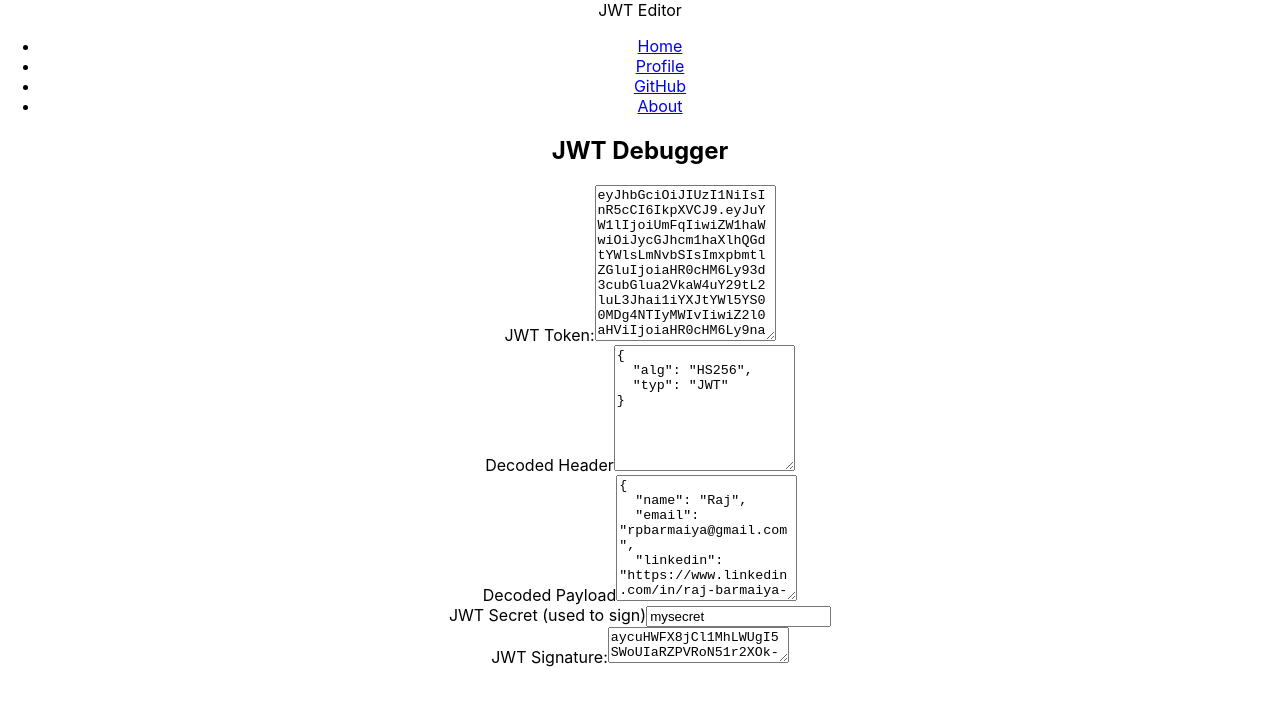
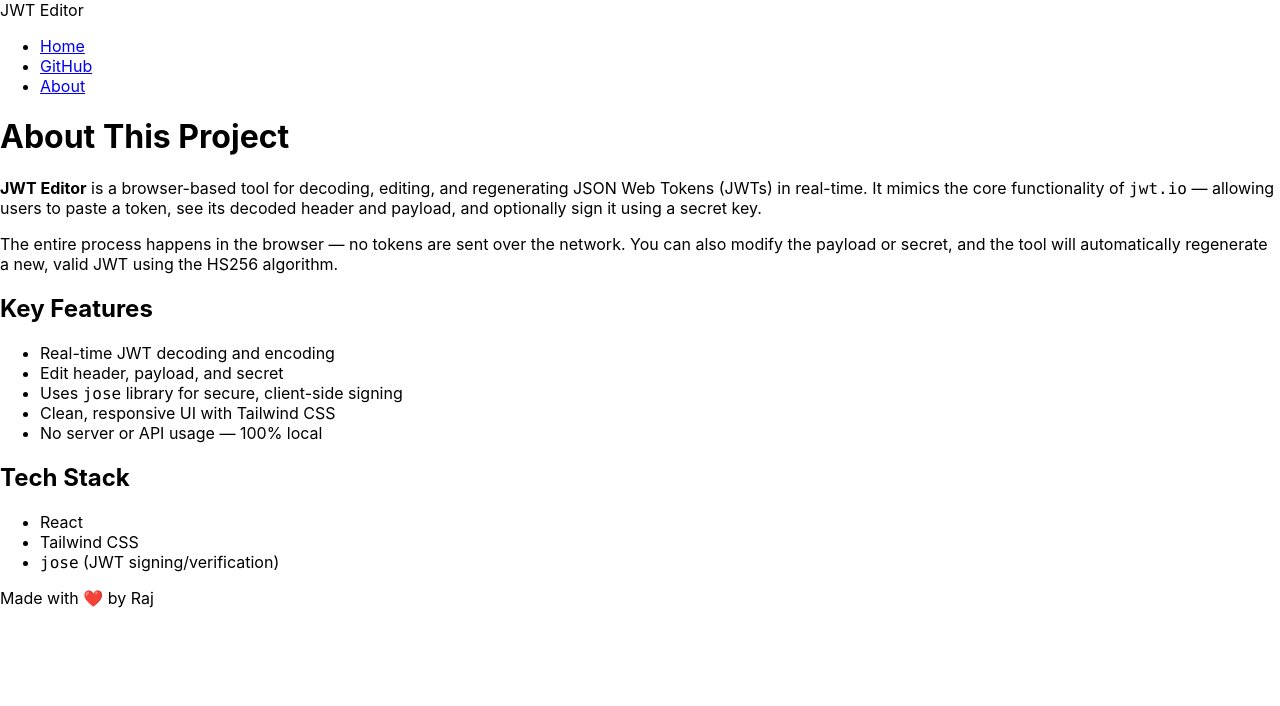
Before and after one commit to raj0811/jwt-editor, a React (Create React App) app: page /about in a window 1280 px wide. Shown: the top 706 px of the page. Built offline with nearby package versions, Linux system fonts and the light colour scheme.

Commit message:
update readme and nav

```diff
--- a/package.json
+++ b/package.json
@@ -12,6 +12,7 @@
     "jwt-decode": "^4.0.0",
     "react": "^19.1.0",
     "react-dom": "^19.1.0",
+    "react-router-dom": "^7.6.3",
     "react-scripts": "5.0.1",
     "web-vitals": "^2.1.4"
   },
--- a/src/App.js
+++ b/src/App.js
@@ -1,17 +1,27 @@
-import logo from "./logo.svg";
-import "./App.css";
+import React from "react";
+import { BrowserRouter as Router, Routes, Route } from "react-router-dom";
+
+import Navbar from "./Components/Navbar";
 import JWTEditor from "./Components/JWTEditor";
-import Navbar from "./Components/Navbar";
+import About from "./Components/About";
+// import Profile from "./Components/Profile";
 
 function App() {
   return (
     <div className="App">
+      <Router>
         <Navbar />
-      <div className="flex w-full justify-center items-center bg-gray-900 p-4">
-        <div className="w-[80%]">
-          <JWTEditor />
+
+        <div className="flex w-full justify-center items-center bg-gray-900 p-4">
+          <div className="w-[80%]">
+            <Routes>
+              <Route path="/" element={<JWTEditor />} />
+              {/* <Route path="/profile" element={<Profile />} /> */}
+              <Route path="/about" element={<About />} />
+            </Routes>
+          </div>
         </div>
-      </div>
+      </Router>
     </div>
   );
 }
--- /dev/null
+++ b/src/Components/About.jsx
@@ -0,0 +1,39 @@
+import React from 'react';
+
+export default function About() {
+  return (
+    <div className="bg-gray-900 text-white min-h-screen px-6 py-10 font-mono">
+      <div className="max-w-3xl mx-auto">
+        <h1 className="text-3xl font-bold mb-6 border-b border-gray-700 pb-2">About This Project</h1>
+
+        <p className="mb-4">
+          <strong>JWT Editor</strong> is a browser-based tool for decoding, editing, and regenerating JSON Web Tokens (JWTs) in real-time. It mimics the core functionality of <code>jwt.io</code> — allowing users to paste a token, see its decoded header and payload, and optionally sign it using a secret key.
+        </p>
+
+        <p className="mb-4">
+          The entire process happens in the browser — no tokens are sent over the network. You can also modify the payload or secret, and the tool will automatically regenerate a new, valid JWT using the HS256 algorithm.
+        </p>
+
+        <h2 className="text-2xl font-semibold mt-8 mb-4">Key Features</h2>
+        <ul className="list-disc list-inside space-y-2">
+          <li>Real-time JWT decoding and encoding</li>
+          <li>Edit header, payload, and secret</li>
+          <li>Uses <code>jose</code> library for secure, client-side signing</li>
+          <li>Clean, responsive UI with Tailwind CSS</li>
+          <li>No server or API usage — 100% local</li>
+        </ul>
+
+        <h2 className="text-2xl font-semibold mt-8 mb-4">Tech Stack</h2>
+        <ul className="list-disc list-inside space-y-2">
+          <li>React</li>
+          <li>Tailwind CSS</li>
+          <li><code>jose</code> (JWT signing/verification)</li>
+        </ul>
+
+        <p className="mt-8 text-sm text-gray-400">
+          Made with ❤️ by Raj
+        </p>
+      </div>
+    </div>
+  );
+}
--- a/src/Components/Navbar.jsx
+++ b/src/Components/Navbar.jsx
@@ -8,11 +8,11 @@ export default function Navbar() {
         <li>
           <a href="/" className="hover:text-blue-400 transition duration-200">Home</a>
         </li>
+        {/* <li>
+          <a href="/profile" className="hover:text-blue-400 transition duration-200">Profile</a>
+        </li> */}
         <li>
-          <a href="/profile" className="hover:text-blue-400 transition duration-200">Profile</a>
-        </li>
-        <li>
-          <a href="https://github.com" target="_blank" rel="noopener noreferrer" className="hover:text-blue-400 transition duration-200">
+          <a href="https://github.com/raj0811/jwt-editor.git" target="_blank" rel="noopener noreferrer" className="hover:text-blue-400 transition duration-200">
             GitHub
           </a>
         </li>
```
Also changed, not shown: 2 other files (tests, documents, lock files or other folders).
